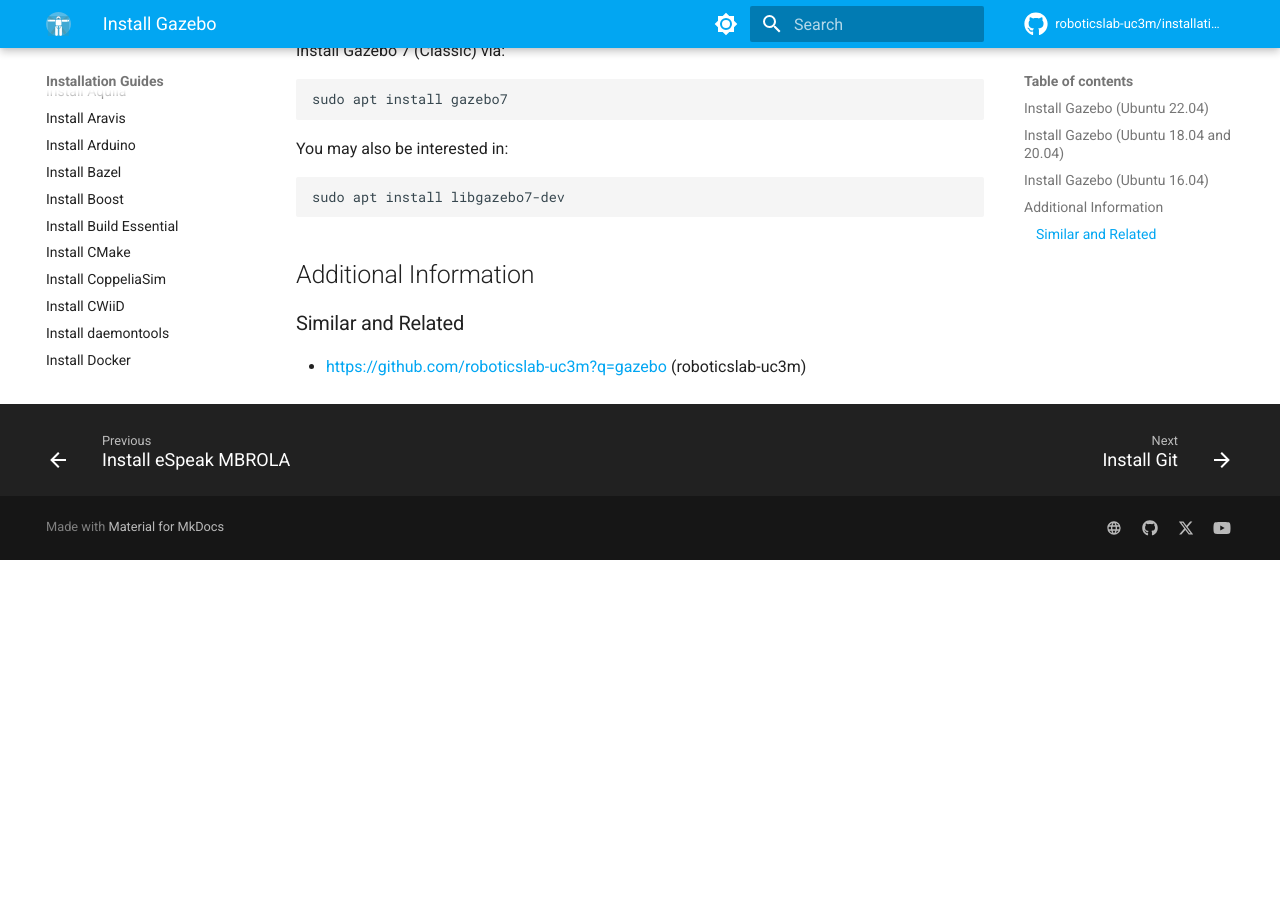
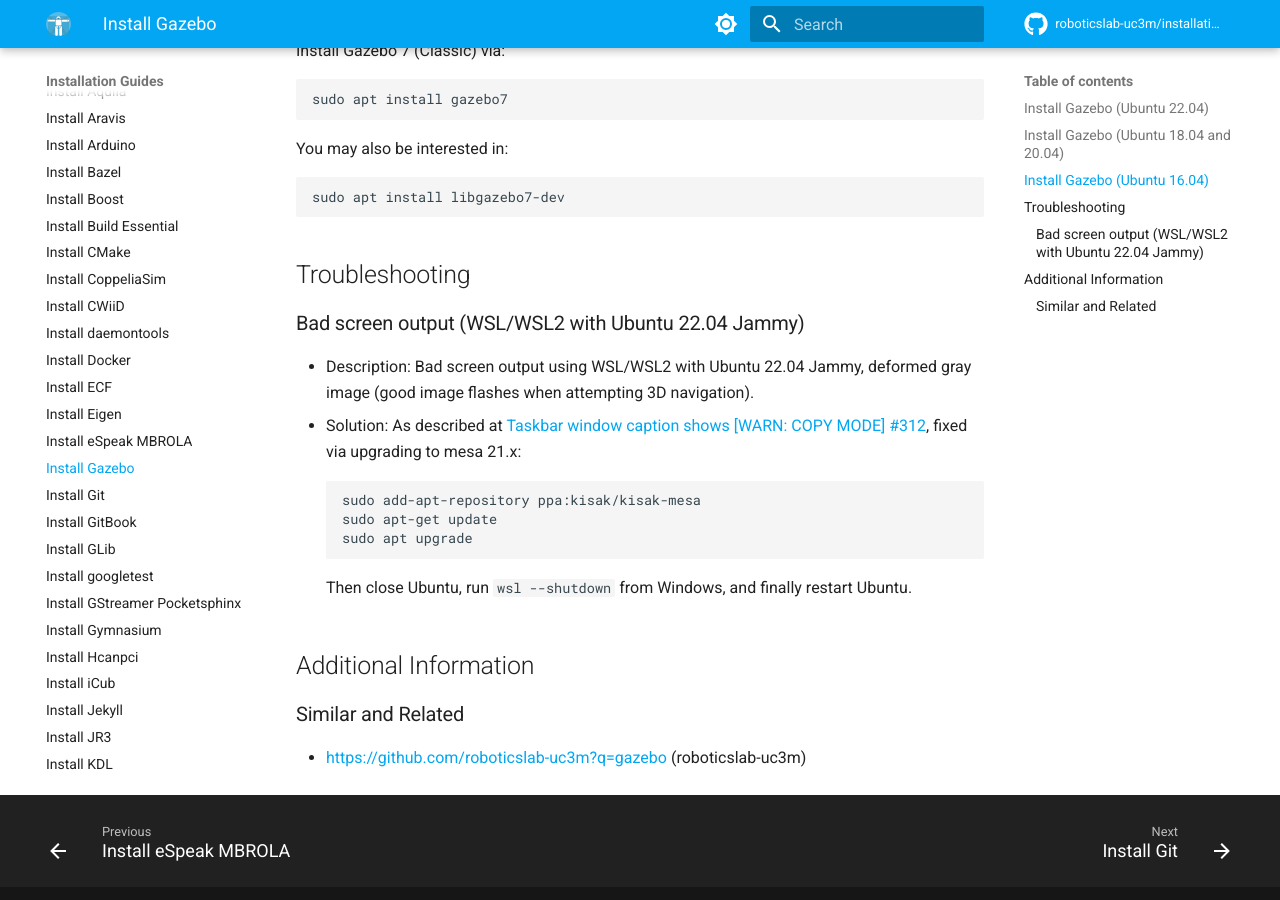
Before and after one commit to roboticslab-uc3m/installation-guides, an MkDocs documentation site: the page built from docs/install-gazebo.md, in a window 1280 px wide and 900 px high, scrolled down 874 px. Built offline with MkDocs 1.6.1 and Material for MkDocs 9.7.7, drawn with Linux system fonts in a browser that asks for light colours; comment, search, counter and statistics services are not loaded; before the commit the page ends 1434 px from its top, so only the background shows below that.

Commit message:
gazebo add troubleshooting screen

````diff
--- a/docs/install-gazebo.md
+++ b/docs/install-gazebo.md
@@ -47,6 +47,22 @@
 sudo apt install libgazebo7-dev
 ```
 
+## Troubleshooting
+
+### Bad screen output (WSL/WSL2 with Ubuntu 22.04 Jammy)
+
+- Description: Bad screen output using WSL/WSL2 with Ubuntu 22.04 Jammy, deformed gray image (good image flashes when attempting 3D navigation).
+- Solution: As described at [Taskbar window caption shows [WARN: COPY MODE] #312](https://github.com/microsoft/wslg/discussions/312), fixed via upgrading to mesa 21.x:
+
+    ```bash
+    sudo add-apt-repository ppa:kisak/kisak-mesa
+    sudo apt-get update
+    sudo apt upgrade
+    ```
+
+    Then close Ubuntu, run `wsl --shutdown` from Windows, and finally restart Ubuntu.
+
+
 ## Additional Information
 
 ### Similar and Related
````
